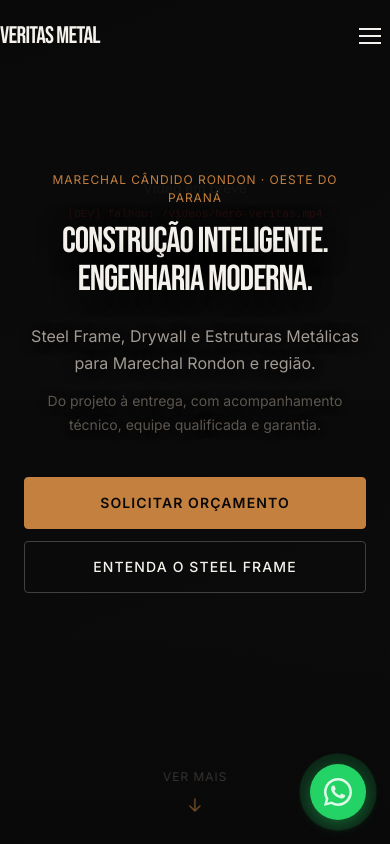
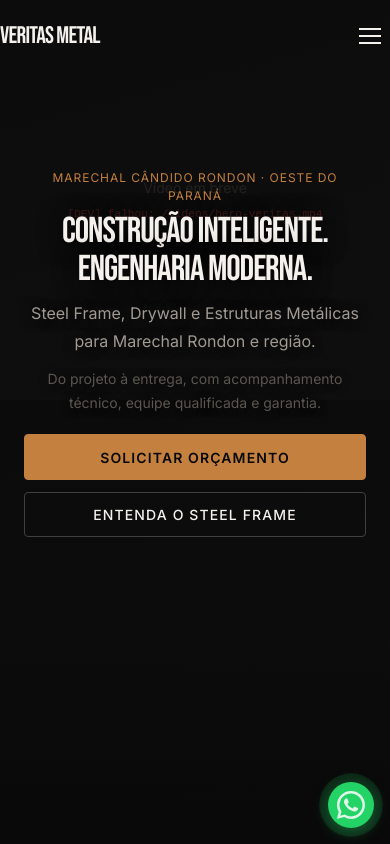
Before and after one commit to templodaslendas-gif/site-veritas, a Next.js app: page / in a window 390 px wide. Shown: the top 844 px of the page. Built offline with nearby package versions, Linux system fonts and the light colour scheme.

Commit message:
fix: polimento cinematico mobile e footer ffr

```diff
--- a/src/app/globals.css
+++ b/src/app/globals.css
@@ -198,6 +198,72 @@ video {
   transform: translateY(0);
 }
 
+/* --------------------------------------------------------------------------
+   HERO — overlay, enquadramento de vídeo e posicionamento de conteúdo
+   ajustados por media query (inline style não suporta breakpoints).
+   -------------------------------------------------------------------------- */
+.vm-hero-video {
+  object-position: center 42%;
+}
+
+.vm-hero-overlay-1 {
+  background: linear-gradient(
+    160deg,
+    rgba(8, 8, 8, 0.95) 0%,
+    rgba(8, 8, 8, 0.78) 50%,
+    rgba(8, 8, 8, 0.55) 100%
+  );
+}
+
+.vm-hero-content {
+  justify-content: center;
+  padding-bottom: 5rem;
+}
+
+@media (max-width: 767px) {
+  .vm-hero-video {
+    object-position: center 30%;
+  }
+
+  .vm-hero-overlay-1 {
+    background: linear-gradient(
+      165deg,
+      rgba(8, 8, 8, 0.74) 0%,
+      rgba(8, 8, 8, 0.62) 50%,
+      rgba(8, 8, 8, 0.46) 100%
+    );
+  }
+
+  .vm-hero-content {
+    justify-content: flex-start;
+    padding-top: 20vh;
+    padding-bottom: 2.5rem;
+  }
+}
+
+/* --------------------------------------------------------------------------
+   IMAGE CAROUSEL — crossfade + Ken Burns sutil na imagem ativa.
+   -------------------------------------------------------------------------- */
+.vm-carousel-slide {
+  position: absolute;
+  inset: 0;
+  opacity: 0;
+  transition: opacity 1100ms var(--vm-ease-smooth);
+}
+
+.vm-carousel-slide.is-active {
+  opacity: 1;
+}
+
+.vm-carousel-img {
+  transform: scale(1);
+  transition: transform 6000ms linear;
+}
+
+.vm-carousel-slide.is-active .vm-carousel-img {
+  transform: scale(1.06);
+}
+
 /* Respeitar preferência de movimento reduzido */
 @media (prefers-reduced-motion: reduce) {
   *,
--- a/src/components/layout/Footer/Footer.tsx
+++ b/src/components/layout/Footer/Footer.tsx
@@ -15,6 +15,9 @@ const LEGAL_LINKS = [
   { label: 'Política de Privacidade', href: '/politica-privacidade' },
   { label: 'Política de Cookies', href: '/politica-privacidade#cookies' },
 ]
+
+const FFR_WHATSAPP_URL =
+  'https://wa.me/5545920022510?text=Vim%20pelo%20site%20da%20Veritas%20Metal%20e%20preciso%20de%20atendimento%20para%20site%2C%20app%20ou%20automa%C3%A7%C3%A3o.'
 
 const CONTACT_LINKS = [
   {
@@ -132,6 +135,56 @@ export function Footer() {
             Steel Frame · Drywall · Estruturas Metálicas
           </p>
         </div>
+
+        <div
+          style={{
+            borderTop: '1px solid var(--vm-border)',
+            marginTop: 'var(--vm-space-6)',
+            paddingTop: 'var(--vm-space-6)',
+            display: 'flex',
+            justifyContent: 'center',
+          }}
+        >
+          <style>{`
+            @keyframes ffr-credit-pulse {
+              0%, 100% { box-shadow: 0 0 0 0 rgba(196, 128, 62, 0.35); }
+              50%      { box-shadow: 0 0 0 6px rgba(196, 128, 62, 0); }
+            }
+            .ffr-credit {
+              animation: ffr-credit-pulse 2.4s ease-in-out infinite;
+            }
+            @media (prefers-reduced-motion: reduce) {
+              .ffr-credit { animation: none; }
+            }
+          `}</style>
+          <a
+            href={FFR_WHATSAPP_URL}
+            target="_blank"
+            rel="noopener noreferrer"
+            className="ffr-credit"
+            style={{
+              display: 'inline-flex',
+              alignItems: 'center',
+              gap: 'var(--vm-space-2)',
+              paddingInline: 'var(--vm-space-5)',
+              paddingBlock: 'var(--vm-space-2)',
+              borderRadius: 'var(--vm-radius-full)',
+              border: '1px solid var(--vm-copper-dark)',
+              background: 'rgba(196, 128, 62, 0.08)',
+              color: 'var(--vm-copper-light)',
+              fontFamily: 'var(--vm-font-body)',
+              fontSize: 'var(--vm-text-xs)',
+              fontWeight: 600,
+              letterSpacing: 'var(--vm-tracking-label)',
+              textTransform: 'uppercase' as const,
+              textDecoration: 'none',
+              transition: `background-color var(--vm-dur-fast) var(--vm-ease-out), border-color var(--vm-dur-fast) var(--vm-ease-out)`,
+            }}
+          >
+            <span aria-hidden="true">🇧🇷</span>
+            Produzido por FFR DO BRASIL
+          </a>
+        </div>
       </div>
     </footer>
   )
--- a/src/components/layout/WhatsAppFloat/WhatsAppFloat.tsx
+++ b/src/components/layout/WhatsAppFloat/WhatsAppFloat.tsx
@@ -37,9 +37,28 @@ export function WhatsAppFloat() {
           outline-offset: 4px;
           border-radius: 9999px;
         }
+        .wa-float-wrapper {
+          bottom: 24px;
+          right: 24px;
+        }
+        .wa-btn {
+          width: 56px;
+          height: 56px;
+        }
+        @media (max-width: 480px) {
+          .wa-float-wrapper {
+            bottom: 16px;
+            right: 16px;
+          }
+          .wa-btn {
+            width: 46px;
+            height: 46px;
+          }
+        }
       `}</style>
 
       <motion.div
+        className="wa-float-wrapper"
         initial={shouldReduceMotion ? false : { opacity: 0, y: 20, scale: 0.85 }}
         animate={{ opacity: 1, y: 0, scale: 1 }}
         transition={
@@ -49,8 +68,6 @@ export function WhatsAppFloat() {
         }
         style={{
           position: 'fixed',
-          bottom: '24px',
-          right: '24px',
           zIndex: 40,
         }}
       >
@@ -61,8 +78,6 @@ export function WhatsAppFloat() {
           aria-label="Fale conosco pelo WhatsApp"
           className="wa-btn"
           style={{
-            width: '56px',
-            height: '56px',
             borderRadius: 'var(--vm-radius-full)',
             background: '#25D366',
             color: '#fff',
--- a/src/components/sections/HeroSection/HeroScrollIndicator.tsx
+++ /dev/null
@@ -1,68 +0,0 @@
-'use client'
-
-import { motion, useReducedMotion } from 'framer-motion'
-
-export function HeroScrollIndicator() {
-  const shouldReduceMotion = useReducedMotion()
-
-  return (
-    <a
-      href="#futuro"
-      aria-label="Rolar para a próxima seção"
-      style={{
-        position: 'absolute',
-        bottom: '2rem',
-        left: '50%',
-        transform: 'translateX(-50%)',
-        zIndex: 2,
-        display: 'flex',
-        flexDirection: 'column',
-        alignItems: 'center',
-        gap: '0.375rem',
-        textDecoration: 'none',
-        opacity: 0.55,
-        transition: `opacity var(--vm-dur-fast) var(--vm-ease-out)`,
-      }}
-      onMouseEnter={(e) => { e.currentTarget.style.opacity = '1' }}
-      onMouseLeave={(e) => { e.currentTarget.style.opacity = '0.55' }}
-      onFocus={(e) => { e.currentTarget.style.opacity = '1' }}
-      onBlur={(e) => { e.currentTarget.style.opacity = '0.55' }}
-    >
-      <span
-        style={{
-          fontFamily: 'var(--vm-font-body)',
-          fontSize: 'var(--vm-text-xs)',
-          letterSpacing: 'var(--vm-tracking-label)',
-          color: 'var(--vm-text-muted)',
-          textTransform: 'uppercase',
-        }}
-      >
-        Ver mais
-      </span>
-      <motion.div
-        animate={shouldReduceMotion ? {} : { y: [0, 7, 0] }}
-        transition={
-          shouldReduceMotion
-            ? {}
-            : { duration: 1.8, repeat: Infinity, ease: 'easeInOut' }
-        }
-      >
-        <svg
-          width="20"
-          height="20"
-          viewBox="0 0 20 20"
-          fill="none"
-          aria-hidden="true"
-        >
-          <path
-            d="M10 4v12M5 11l5 5 5-5"
-            stroke="var(--vm-copper)"
-            strokeWidth="1.5"
-            strokeLinecap="round"
-            strokeLinejoin="round"
-          />
-        </svg>
-      </motion.div>
-    </a>
-  )
-}
--- a/src/components/sections/HeroSection/HeroSection.tsx
+++ b/src/components/sections/HeroSection/HeroSection.tsx
@@ -3,7 +3,6 @@
 import { motion } from 'framer-motion'
 import { SectionWrapper } from '@/components/shared/SectionWrapper'
 import { VideoPlayer } from '@/components/shared/VideoPlayer'
-import { HeroScrollIndicator } from './HeroScrollIndicator'
 import { WHATSAPP_NUMBER, WA_MESSAGES } from '@/lib/messages'
 
 const HERO_VIDEO = {
@@ -38,19 +37,15 @@ export function HeroSection() {
           sources={HERO_VIDEO.sources}
           poster={HERO_VIDEO.poster}
           preload="metadata"
+          className="vm-hero-video"
         />
       </div>
 
-      {/* Primary gradient overlay */}
+      {/* Primary gradient overlay — reduzido no mobile via media query (globals.css) */}
       <div
         aria-hidden="true"
-        style={{
-          position: 'absolute',
-          inset: 0,
-          zIndex: 1,
-          background:
-            'linear-gradient(160deg, rgba(8,8,8,0.95) 0%, rgba(8,8,8,0.78) 50%, rgba(8,8,8,0.55) 100%)',
-        }}
+        className="vm-hero-overlay-1"
+        style={{ position: 'absolute', inset: 0, zIndex: 1 }}
       />
 
       {/* Bottom vignette — smooths transition to next section */}
@@ -67,17 +62,16 @@ export function HeroSection() {
         }}
       />
 
-      {/* Content */}
+      {/* Content — justify-content e padding vertical ajustados no mobile via classe (globals.css) */}
       <div
+        className="vm-hero-content"
         style={{
           position: 'relative',
           zIndex: 2,
           height: '100%',
           display: 'flex',
           flexDirection: 'column',
-          justifyContent: 'center',
           paddingInline: 'clamp(1.5rem, 5vw, 5rem)',
-          paddingBottom: '5rem',
         }}
       >
         <div style={{ maxWidth: '740px' }}>
@@ -96,7 +90,7 @@ export function HeroSection() {
                 letterSpacing: 'var(--vm-tracking-label)',
                 color: 'var(--vm-copper)',
                 textTransform: 'uppercase',
-                marginBottom: 'var(--vm-space-4)',
+                marginBottom: 'clamp(0.5rem, 2vw, 1rem)',
               }}
             >
               Marechal Cândido Rondon · Oeste do Paraná
@@ -112,7 +106,7 @@ export function HeroSection() {
                 letterSpacing: 'var(--vm-tracking-display)',
                 color: 'var(--vm-text-primary)',
                 textTransform: 'uppercase',
-                marginBottom: 'var(--vm-space-6)',
+                marginBottom: 'clamp(0.75rem, 3vw, 1.5rem)',
                 textShadow: '0 2px 24px rgba(0,0,0,0.7)',
               }}
             >
@@ -146,7 +140,7 @@ export function HeroSection() {
                 fontSize: 'var(--vm-text-sm)',
                 lineHeight: 'var(--vm-leading-relaxed)',
                 color: 'var(--vm-text-muted)',
-                marginBottom: 'var(--vm-space-10)',
+                marginBottom: 'clamp(1.25rem, 4vw, 2.5rem)',
                 maxWidth: '500px',
                 textShadow: '0 1px 8px rgba(0,0,0,0.5)',
               }}
@@ -169,8 +163,8 @@ export function HeroSection() {
                   display: 'inline-flex',
                   alignItems: 'center',
                   justifyContent: 'center',
-                  paddingInline: '2rem',
-                  paddingBlock: '0.9rem',
+                  paddingInline: 'clamp(1.25rem, 5vw, 2rem)',
+                  paddingBlock: 'clamp(0.7rem, 2.5vw, 0.9rem)',
                   background: 'var(--vm-copper)',
                   color: 'var(--vm-black)',
                   fontFamily: 'var(--vm-font-body)',
@@ -206,8 +200,8 @@ export function HeroSection() {
                   display: 'inline-flex',
                   alignItems: 'center',
                   justifyContent: 'center',
-                  paddingInline: '2rem',
-                  paddingBlock: '0.9rem',
+                  paddingInline: 'clamp(1.25rem, 5vw, 2rem)',
+                  paddingBlock: 'clamp(0.7rem, 2.5vw, 0.9rem)',
                   background: 'transparent',
                   color: 'var(--vm-text-primary)',
                   fontFamily: 'var(--vm-font-body)',
@@ -238,8 +232,6 @@ export function HeroSection() {
           </motion.div>
         </div>
       </div>
-
-      <HeroScrollIndicator />
     </SectionWrapper>
   )
 }
```
Also changed, not shown: src/components/sections/ContactSection/ContactSection.tsx (+6 -1 lines), src/components/sections/VideoReplaySection/VideoReplaySection.tsx (+14 -2 lines), src/components/shared/ImageCarousel/index.tsx (+39 -22 lines), 2 other files (tests, documents, lock files or other folders).
